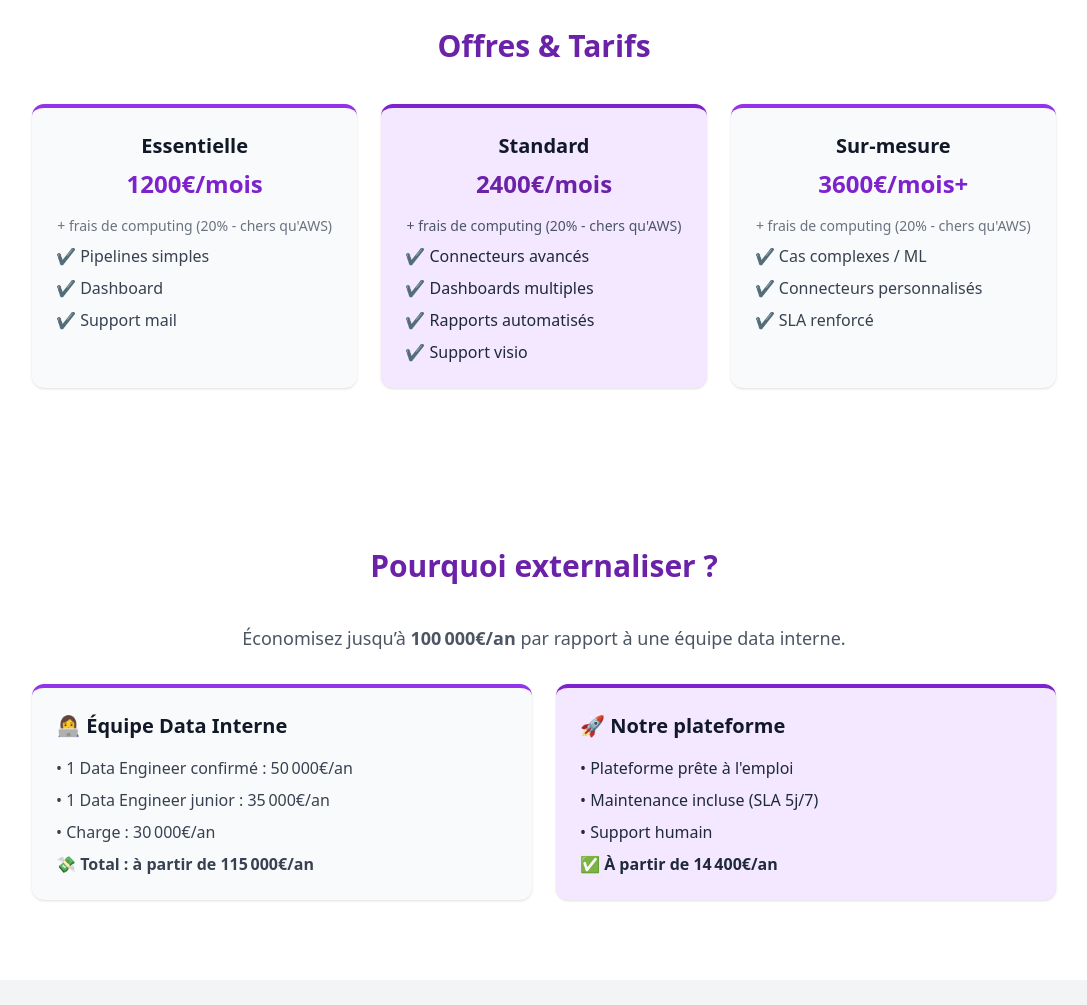
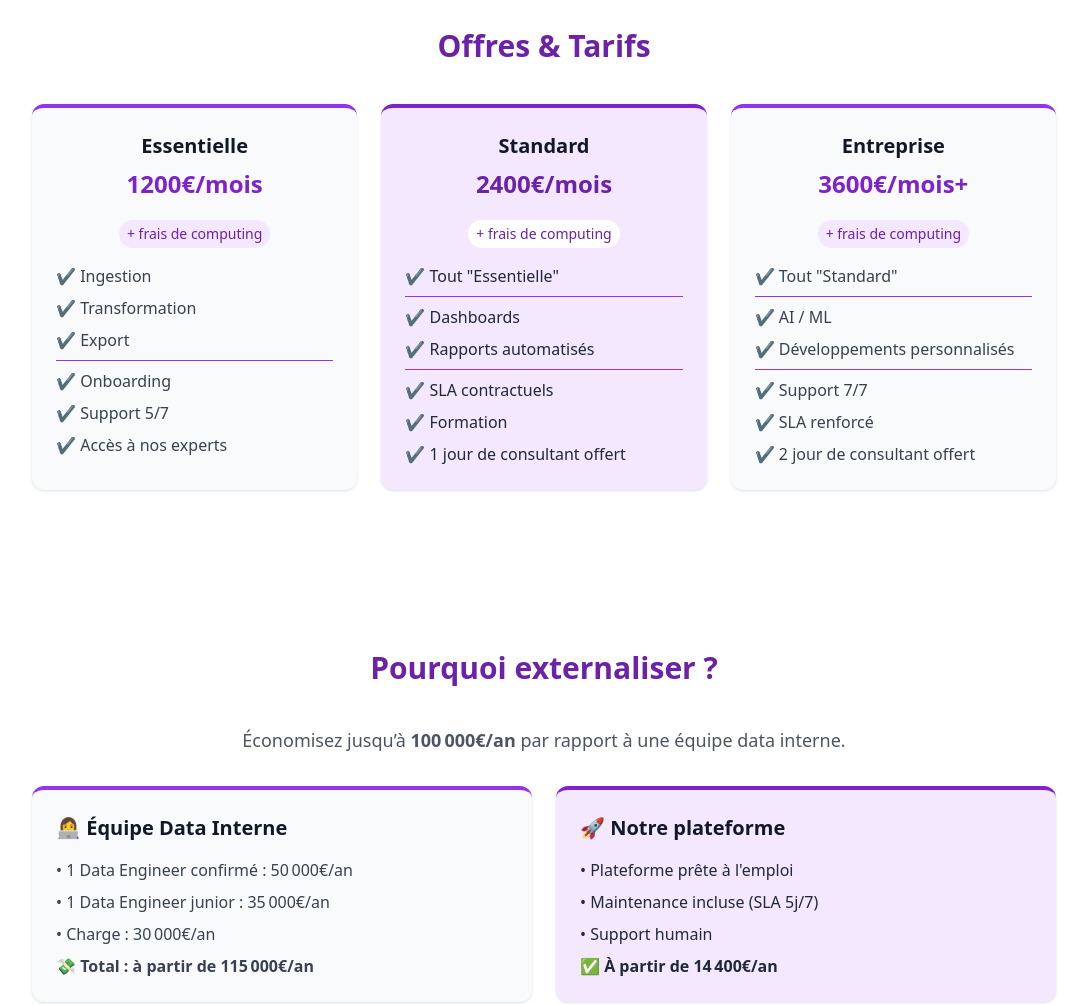
Before and after one commit to telary-agency/telary-platform, a plain HTML site: page index.html in a window 1280 px wide. Shown: the part 960-1965 px from the top of the page, without its empty margins (96-1183 px from the left). Drawn offline with nearby package versions, Linux system fonts and the light colour scheme.

Commit message:
Improving landing page content

```diff
--- a/index.html
+++ b/index.html
@@ -5,6 +5,23 @@
     <meta name="viewport" content="width=device-width, initial-scale=1.0" />
     <title>Plateforme Data Clé en Main</title>
     <script src="https://cdn.tailwindcss.com"></script>
+    <script>
+      document.addEventListener('DOMContentLoaded', () => {
+        const scrollToAnchor = (event) => {
+          event.preventDefault();
+          const targetId = event.currentTarget.getAttribute('href').substring(1);
+          const targetElement = document.getElementById(targetId);
+          if (targetElement) {
+            targetElement.scrollIntoView({ behavior: 'smooth' });
+          }
+        };
+
+        const link = document.querySelector('a[href="#dashboard"]');
+        if (link) {
+          link.addEventListener('click', scrollToAnchor);
+        }
+      });
+    </script>
   </head>
   <body class="bg-gray-50 text-gray-900 font-sans">
     <!-- Hero -->
@@ -17,7 +34,7 @@
           Une data platform clé en main, maintenue, 100% open source.
         </p>
         <a href="#dashboard" class="bg-purple-700 text-white px-8 py-4 rounded-full text-lg font-semibold hover:bg-purple-800 transition">
-          Voir le dashboard
+          Découvrir le produit
         </a>
       </div>
     </section>
@@ -36,7 +53,7 @@
           </div>
           <div class="bg-white p-6 rounded-xl shadow">
             <h3 class="text-xl font-semibold mb-2">✔️ Reporting & automatisation</h3>
-            <p>Générez des tableaux de bord et rapports automatisés sans code.</p>
+            <p>Générez des tableaux de bord et rapports automatisés.</p>
           </div>
           <div class="bg-white p-6 rounded-xl shadow">
             <h3 class="text-xl font-semibold mb-2">✔️ Zéro dépendance propriétaire</h3>
@@ -58,32 +75,51 @@
           <div class="bg-gray-50 rounded-xl shadow p-6 border-t-4 border-purple-600">
             <h3 class="text-xl font-bold mb-2">Essentielle</h3>
             <p class="text-2xl font-extrabold text-purple-700 mb-4">1200€/mois</p>
-<p class="text-sm text-gray-500 mt-1 mb-2">+ frais de computing (20% - chers qu'AWS)</p>
-            <ul class="text-left space-y-2 text-gray-700">
-              <li>✔️ Pipelines simples</li>
-              <li>✔️ Dashboard</li>
-              <li>✔️ Support mail</li>
+            <p class="text-sm text-purple-800 bg-purple-100 inline-block px-2 py-1 rounded-full mt-1 mb-2">
+              + frais de computing
+            </p>
+            <ul class="text-left space-y-2 text-gray-700 mt-2">
+              <li>✔️ Ingestion</li>
+              <li>✔️ Transformation</li>
+              <li>✔️ Export</li>
+              <hr class="border-purple-600"></hr>
+              <li>✔️ Onboarding</li>
+              <li>✔️ Support 5/7</li>
+              <li>✔️ Accès à nos experts</li>
             </ul>
           </div>
           <div class="bg-purple-100 rounded-xl shadow p-6 border-t-4 border-purple-700">
             <h3 class="text-xl font-bold mb-2">Standard</h3>
             <p class="text-2xl font-extrabold text-purple-800 mb-4">2400€/mois</p>
-<p class="text-sm text-gray-600 mt-1 mb-2">+ frais de computing (20% - chers qu'AWS)</p>
-            <ul class="text-left space-y-2 text-gray-800">
-              <li>✔️ Connecteurs avancés</li>
-              <li>✔️ Dashboards multiples</li>
+            <p class="text-sm text-purple-800 bg-white inline-block px-2 py-1 rounded-full mt-1 mb-2">
+              + frais de computing
+            </p>
+            <ul class="text-left space-y-2 text-gray-800 mt-2">
+              <li>✔️ Tout "Essentielle"</li>
+              <hr class="border-purple-600"></hr>
+              <li>✔️ Dashboards</li>
               <li>✔️ Rapports automatisés</li>
-              <li>✔️ Support visio</li>
+              <hr class="border-purple-600"></hr>
+              <li>✔️ SLA contractuels</li>
+              <li>✔️ Formation</li>
+              <li>✔️ 1 jour de consultant offert</li>
             </ul>
           </div>
           <div class="bg-gray-50 rounded-xl shadow p-6 border-t-4 border-purple-600">
-            <h3 class="text-xl font-bold mb-2">Sur-mesure</h3>
+            <h3 class="text-xl font-bold mb-2">Entreprise</h3>
             <p class="text-2xl font-extrabold text-purple-700 mb-4">3600€/mois+</p>
-<p class="text-sm text-gray-500 mt-1 mb-2">+ frais de computing (20% - chers qu'AWS)</p>
-            <ul class="text-left space-y-2 text-gray-700">
-              <li>✔️ Cas complexes / ML</li>
-              <li>✔️ Connecteurs personnalisés</li>
+            <p class="text-sm text-purple-800 bg-purple-100 inline-block px-2 py-1 rounded-full mt-1 mb-2">
+              + frais de computing
+            </p>
+            <ul class="text-left space-y-2 text-gray-700 mt-2">
+              <li>✔️ Tout "Standard"</li>
+              <hr class="border-purple-600"></hr>
+              <li>✔️ AI / ML</li>
+              <li>✔️ Développements personnalisés</li>
+              <hr class="border-purple-600"></hr>
+              <li>✔️ Support 7/7</li>
               <li>✔️ SLA renforcé</li>
+              <li>✔️ 2 jour de consultant offert</li>
             </ul>
           </div>
         </div>
@@ -122,7 +158,7 @@
     <section id="dashboard" class="bg-gray-100 py-20 px-6">
       <div class="max-w-6xl mx-auto">
         <h2 class="text-3xl font-bold mb-10 text-center text-purple-800">Aperçu du Dashboard</h2>
-        <p class="text-lg text-gray-600 mb-8 text-center">C'est interactif, cliquez sur les rubriques</p>
+        <p class="text-lg text-gray-600 mb-8 text-center">C'est interactif, cliquez sur les rubriques, en cliquant sur Data Platform vous revenez au dashboard</p>
         <div class="rounded-xl shadow-lg overflow-hidden border border-gray-200 bg-white">
           <!-- Simulated browser top bar -->
           <div class="flex items-center justify-between bg-gray-200 px-4 py-2 text-sm text-gray-600">
```
